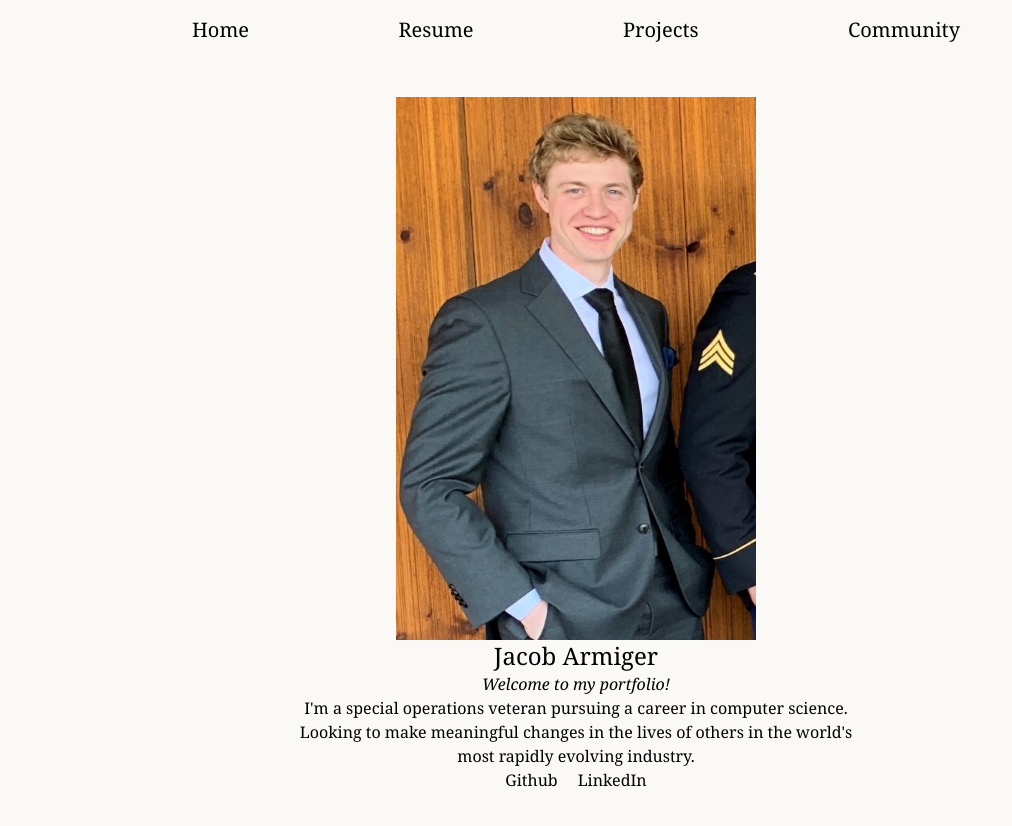
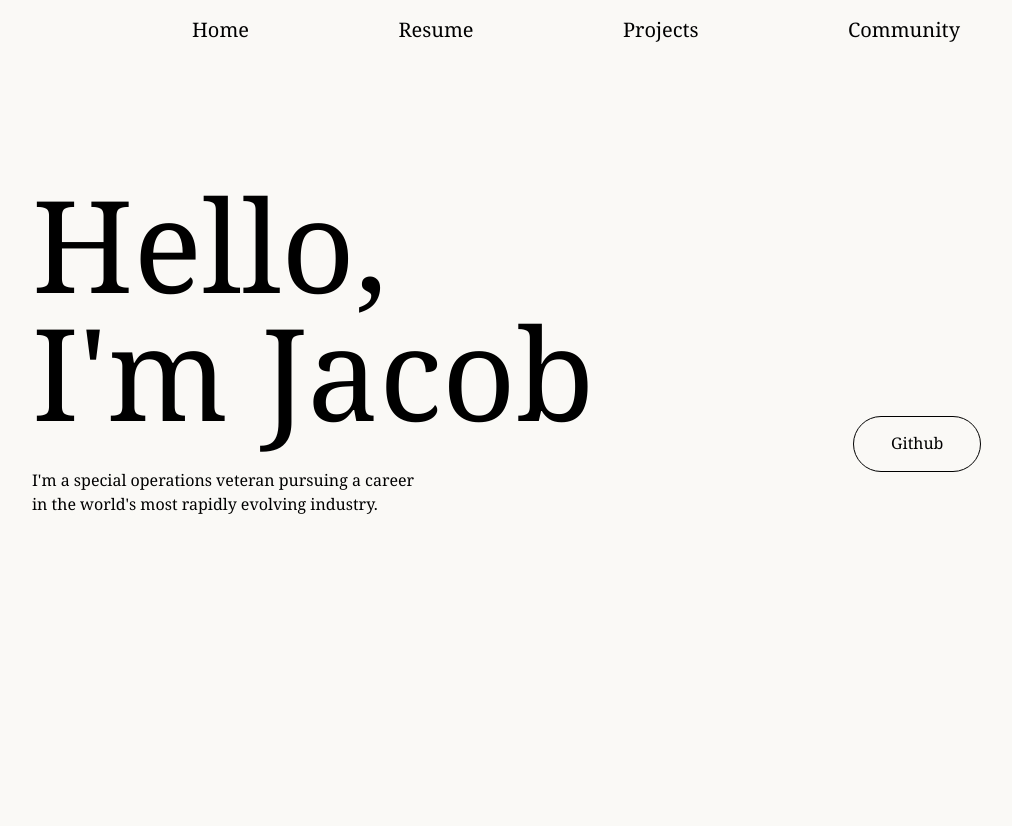
Before and after one commit to jacob-armiger/react-portfolio-site, a Next.js app: page / in a window 1280 px wide. Shown: the top 826 px of the page, without its empty margins (64-1076 px from the left). Built offline with nearby package versions, Linux system fonts and the light colour scheme.

Commit message:
Update index design

```diff
--- a/src/pages/index.js
+++ b/src/pages/index.js
@@ -7,38 +7,28 @@ const inter = Inter({ subsets: ["latin"] });
 
 export default function Home() {
   return (
-    <div className="flex h-screen flex-col items-center justify-center">
-      <Image
-        src="/profile.jpg"
-        alt="Picture of Jacob"
-        quality={100}
-        width={360}
-        height={545}
-      />
+    <div className="flex flex-col items-center md:flex-row">
+      <div className="h-10/12 mx-6 mt-12 flex flex-col justify-center sm:ml-24 sm:mt-0 sm:h-screen sm:pb-48">
+        <div className="pb-8">
+          <p className="text-7xl sm:text-9xl">Hello,</p>
+          <p className="text-7xl sm:text-9xl">I'm Jacob</p>
+        </div>
 
-      <div className="max-w-prose text-center">
-        <h1>Jacob Armiger</h1>
-
-        <i>Welcome to my portfolio!</i>
-
-        <p>
-          I'm a special operations veteran pursuing a career in computer
-          science. Looking to make meaningful changes in the lives of others in
-          the world's most rapidly evolving industry.
-        </p>
-
-        <div className="space-x-5">
-          <a target="_blank" href="https://github.com/jacob-armiger">
-            Github
-          </a>
-          <a
-            target="_blank"
-            href="https://www.linkedin.com/in/jacob-armiger-64189317a/"
-          >
-            LinkedIn
-          </a>
+        <div className="max-w-sm">
+          <p className="text-left">
+            I'm a special operations veteran pursuing a career in the world's
+            most rapidly evolving industry.
+          </p>
         </div>
       </div>
+
+      <a
+        className="mb-24 mt-16 h-14 w-32 rounded-full border border-black pt-3.5 text-center hover:bg-gray-400 sm:m-auto"
+        target="_blank"
+        href="https://github.com/jacob-armiger"
+      >
+        Github
+      </a>
     </div>
   );
 }
```
